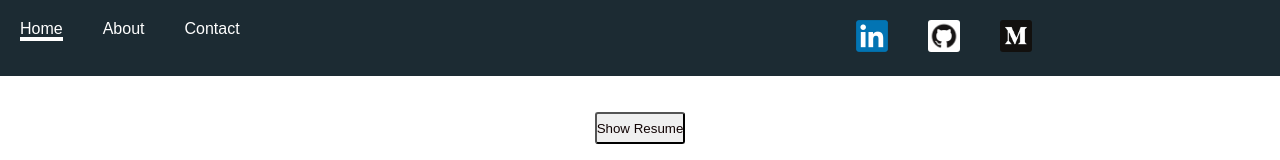
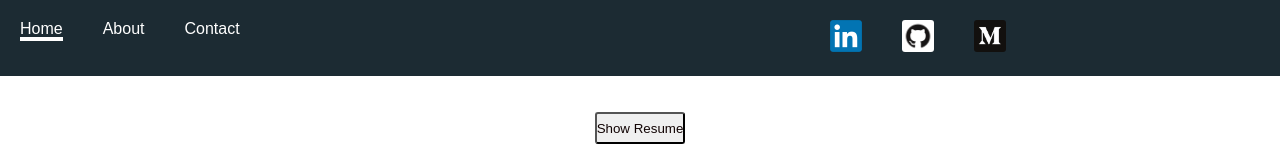
Before and after one commit to jbharwood/joseph-harwood, a React (Create React App) app: page /#/home in a window 1280 px wide. Shown: the top 160 px of the page. Built offline with nearby package versions, Linux system fonts and the light colour scheme.

Commit message:
changed navbarright margins

```diff
--- a/src/App.css
+++ b/src/App.css
@@ -113,5 +113,5 @@ a:hover {
 .navBarRight {
   list-style: none;
   display: flex;
-  margin-left: 45%;
+  margin-left: 43%;
 }
```
